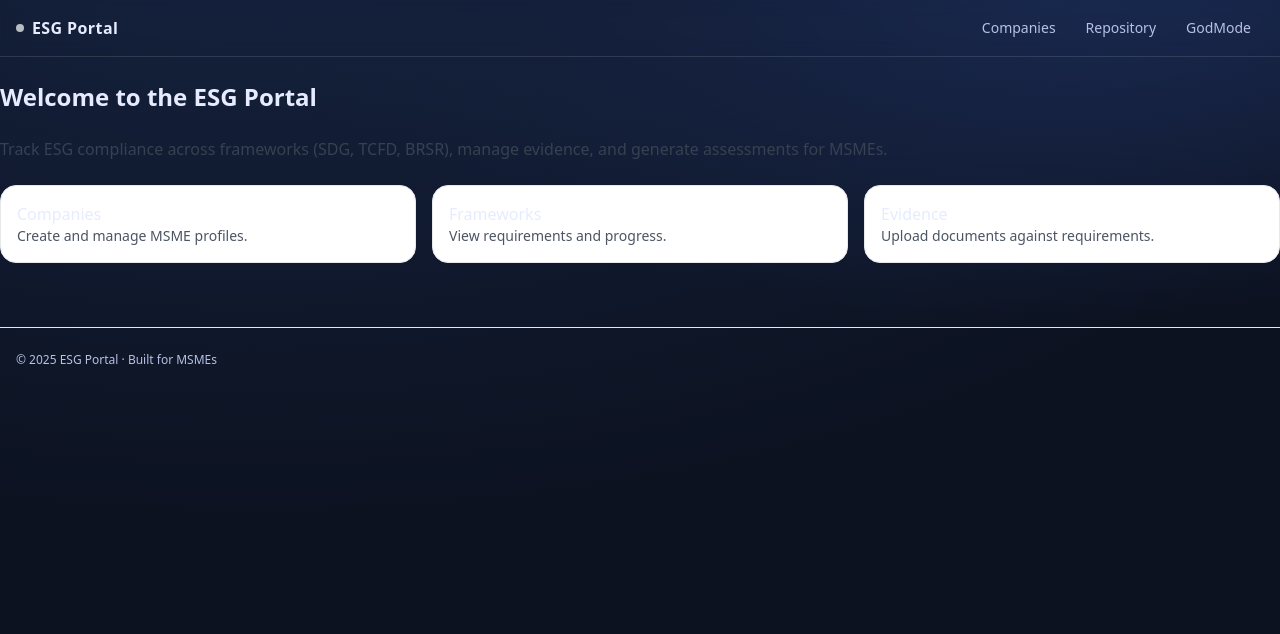
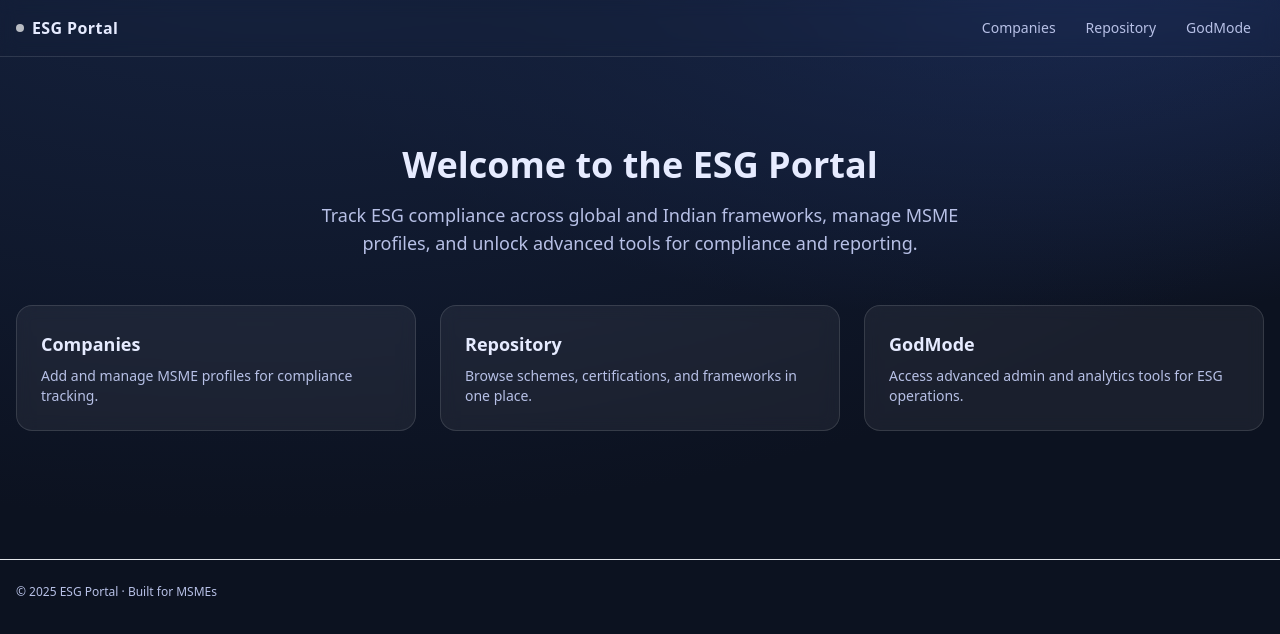
Before and after one commit to ferdinOEF/esg-portal, a Next.js app: page / in a window 1280 px wide. Shown: the top 634 px of the page. Built offline with nearby package versions, Linux system fonts and the light colour scheme.

Commit message:
Homepage cleanup

```diff
--- a/app/page.tsx
+++ b/app/page.tsx
@@ -1,24 +1,54 @@
+// app/page.tsx
 import Link from "next/link";
 
-export default function Home() {
+export default function HomePage() {
   return (
-    <div className="space-y-6">
-      <h1 className="text-2xl font-semibold">Welcome to the ESG Portal</h1>
-      <p className="text-gray-700">Track ESG compliance across frameworks (SDG, TCFD, BRSR), manage evidence, and generate assessments for MSMEs.</p>
-      <div className="grid grid-cols-1 md:grid-cols-3 gap-4">
-        <Link href="/companies" className="rounded-2xl border bg-white p-4 hover:shadow">
-          <h2 className="font-medium">Companies</h2>
-          <p className="text-sm text-gray-600">Create and manage MSME profiles.</p>
-        </Link>
-        <Link href="/frameworks" className="rounded-2xl border bg-white p-4 hover:shadow">
-          <h2 className="font-medium">Frameworks</h2>
-          <p className="text-sm text-gray-600">View requirements and progress.</p>
-        </Link>
-        <Link href="/evidence" className="rounded-2xl border bg-white p-4 hover:shadow">
-          <h2 className="font-medium">Evidence</h2>
-          <p className="text-sm text-gray-600">Upload documents against requirements.</p>
-        </Link>
-      </div>
+    <div className="relative z-10">
+      <section className="max-w-7xl mx-auto px-4 py-16 text-center">
+        <h1 className="text-3xl sm:text-4xl font-bold text-[color:var(--text-1)] mb-4">
+          Welcome to the ESG Portal
+        </h1>
+        <p className="max-w-2xl mx-auto text-[color:var(--text-2)] text-base sm:text-lg mb-12">
+          Track ESG compliance across global and Indian frameworks, manage MSME profiles,
+          and unlock advanced tools for compliance and reporting.
+        </p>
+
+        {/* Main actions */}
+        <div className="grid sm:grid-cols-3 gap-6">
+          <Link
+            href="/companies"
+            className="rounded-2xl border border-[color:var(--border-1)] bg-[color:var(--glass)]
+                       backdrop-blur p-6 text-left hover:shadow-glow transition-all"
+          >
+            <h3 className="text-lg font-semibold text-[color:var(--text-1)] mb-2">Companies</h3>
+            <p className="text-sm text-[color:var(--text-2)]">
+              Add and manage MSME profiles for compliance tracking.
+            </p>
+          </Link>
+
+          <Link
+            href="/schemes"
+            className="rounded-2xl border border-[color:var(--border-1)] bg-[color:var(--glass)]
+                       backdrop-blur p-6 text-left hover:shadow-glow transition-all"
+          >
+            <h3 className="text-lg font-semibold text-[color:var(--text-1)] mb-2">Repository</h3>
+            <p className="text-sm text-[color:var(--text-2)]">
+              Browse schemes, certifications, and frameworks in one place.
+            </p>
+          </Link>
+
+          <Link
+            href="/godmode"
+            className="rounded-2xl border border-[color:var(--border-1)] bg-[color:var(--glass)]
+                       backdrop-blur p-6 text-left hover:shadow-glow transition-all"
+          >
+            <h3 className="text-lg font-semibold text-[color:var(--text-1)] mb-2">GodMode</h3>
+            <p className="text-sm text-[color:var(--text-2)]">
+              Access advanced admin and analytics tools for ESG operations.
+            </p>
+          </Link>
+        </div>
+      </section>
     </div>
-  )
+  );
 }
```
